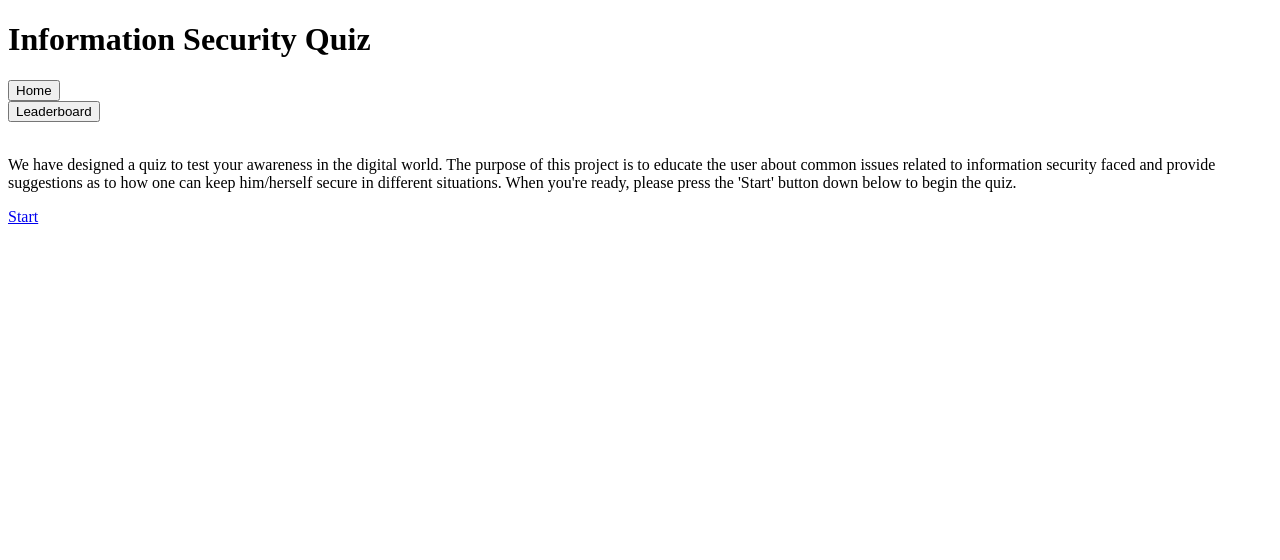
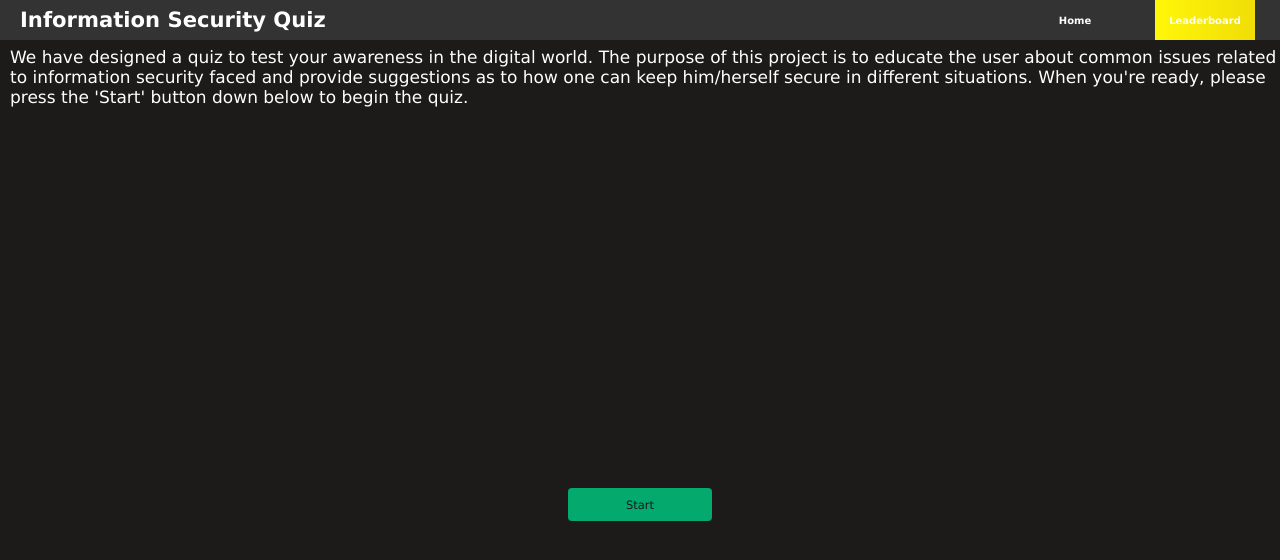
Before and after one commit to rajaomar/infosecquiz, a plain HTML site: page index.html in a window 1280 px wide. Drawn offline with Linux system fonts and the light colour scheme; files that its build step writes are made by us from their sources; the site is published under a folder, as on GitHub Pages, so addresses that start at the root find nothing.

Commit message:
Update index.html

```diff
--- a/index.html
+++ b/index.html
@@ -5,7 +5,7 @@
   <meta charset="UTF-8" />
   <meta name="viewport" content="width=device-width, initial-scale=1.0" />
   <title>Home page</title>
-  <link rel="stylesheet" href="/css/style.css" />
+  <link rel="stylesheet" href="style.css" />
   <link rel="stylesheet" href="https://use.fontawesome.com/releases/v5.13.1/css/all.css"
     integrity="sha384-xxzQGERXS00kBmZW/6qxqJPyxW3UR0BPsL4c8ILaIWXva5kFi7TxkIIaMiKtqV1Q" crossorigin="anonymous" />
 </head>
```
